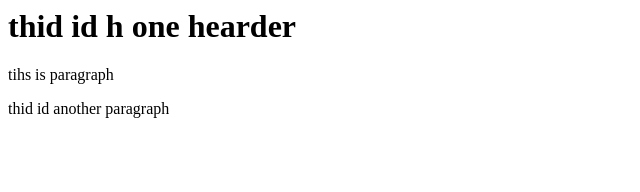
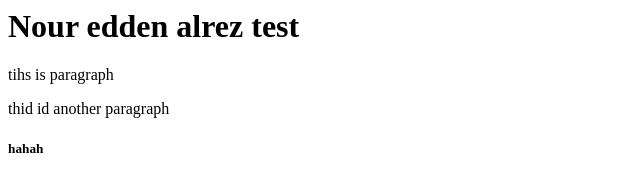
Before and after one commit to nouredden/Coursera, a website: page index.html in a window 1280 px wide. Shown: the whole page, without its empty margins (0-640 px from the left). Drawn offline with Linux system fonts and the light colour scheme.

Commit message:
fourth commit

```diff
--- a/index.html
+++ b/index.html
@@ -1,6 +1,8 @@
 <html>
 <title>Index</title>
-    <h1>thid id h one hearder</h1>
+    <h1>Nour edden alrez test</h1>
     <p>tihs is paragraph</p>
     <p>thid id another paragraph</p>
+    <h5>hahah</h5>
+
 </html>
```
Also changed, not shown: package.json (added, +27 -0 lines), 2 other files.
